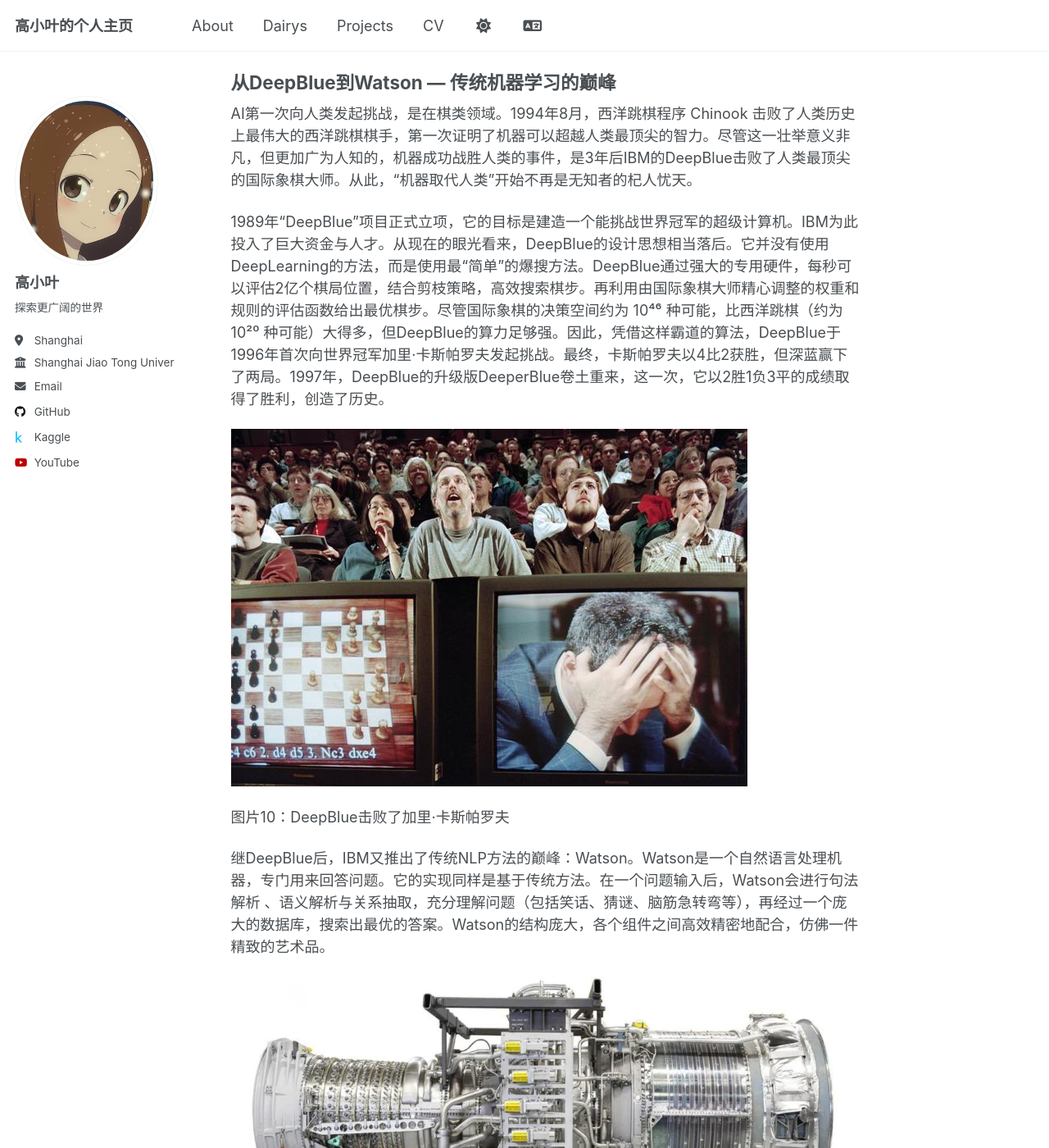
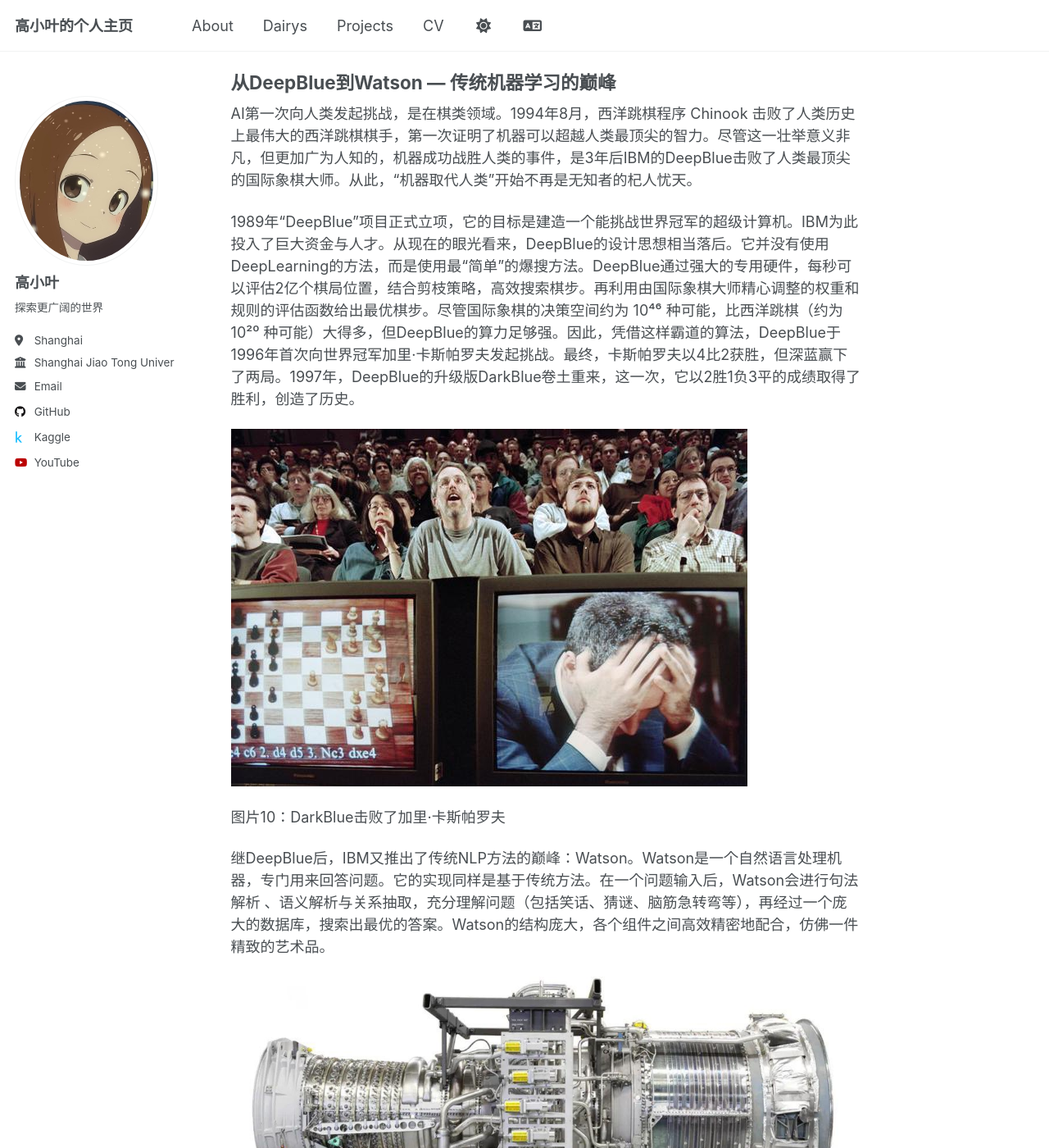
Before and after one commit to gaoyesjtu/gaoyesjtu.github.io, a Jekyll site: the page built from _dairys/第一章/2025-11-27-d.md, in a window 1280 px wide and 1400 px high, scrolled down 3924 px. Shown: the whole window at 82% size. Built offline with Jekyll 4.4.1, drawn with Linux system fonts in a browser that asks for light colours; comment, search, counter and statistics services are not loaded.

Commit message:
Update 2025-11-27-d.md

```diff
--- a/_dairys/第一章/2025-11-27-d.md
+++ b/_dairys/第一章/2025-11-27-d.md
@@ -60,11 +60,11 @@ IBM这个名字在今天并不为大多数人所知，除了计算机组成课
 
 AI第一次向人类发起挑战，是在棋类领域。1994年8月，西洋跳棋程序 Chinook 击败了人类历史上最伟大的西洋跳棋棋手，第一次证明了机器可以超越人类最顶尖的智力。尽管这一壮举意义非凡，但更加广为人知的，机器成功战胜人类的事件，是3年后IBM的DeepBlue击败了人类最顶尖的国际象棋大师。从此，“机器取代人类”开始不再是无知者的杞人忧天。
 
-1989年“DeepBlue”项目正式立项，它的目标是建造一个能挑战世界冠军的超级计算机。IBM为此投入了巨大资金与人才。从现在的眼光看来，DeepBlue的设计思想相当落后。它并没有使用DeepLearning的方法，而是使用最“简单”的爆搜方法。DeepBlue通过强大的专用硬件，每秒可以评估2亿个棋局位置，结合剪枝策略，高效搜索棋步。再利用由国际象棋大师精心调整的权重和规则的评估函数给出最优棋步。尽管国际象棋的决策空间约为 10⁴⁶ 种可能，比西洋跳棋（约为 10²⁰ 种可能）大得多，但DeepBlue的算力足够强。因此，凭借这样霸道的算法，DeepBlue于1996年首次向世界冠军加里·卡斯帕罗夫发起挑战。最终，卡斯帕罗夫以4比2获胜，但深蓝赢下了两局。1997年，DeepBlue的升级版DeeperBlue卷土重来，这一次，它以2胜1负3平的成绩取得了胜利，创造了历史。
+1989年“DeepBlue”项目正式立项，它的目标是建造一个能挑战世界冠军的超级计算机。IBM为此投入了巨大资金与人才。从现在的眼光看来，DeepBlue的设计思想相当落后。它并没有使用DeepLearning的方法，而是使用最“简单”的爆搜方法。DeepBlue通过强大的专用硬件，每秒可以评估2亿个棋局位置，结合剪枝策略，高效搜索棋步。再利用由国际象棋大师精心调整的权重和规则的评估函数给出最优棋步。尽管国际象棋的决策空间约为 10⁴⁶ 种可能，比西洋跳棋（约为 10²⁰ 种可能）大得多，但DeepBlue的算力足够强。因此，凭借这样霸道的算法，DeepBlue于1996年首次向世界冠军加里·卡斯帕罗夫发起挑战。最终，卡斯帕罗夫以4比2获胜，但深蓝赢下了两局。1997年，DeepBlue的升级版DarkBlue卷土重来，这一次，它以2胜1负3平的成绩取得了胜利，创造了历史。
 
-![图片10：DeeperBlue击败了加里·卡斯帕罗夫](/images/pictures/石器时代/图片12.jpg)
+![图片10：DarkBlue击败了加里·卡斯帕罗夫](/images/pictures/石器时代/图片12.jpg)
 
-图片10：DeepBlue击败了加里·卡斯帕罗夫
+图片10：DarkBlue击败了加里·卡斯帕罗夫
 
 继DeepBlue后，IBM又推出了传统NLP方法的巅峰：Watson。Watson是一个自然语言处理机器，专门用来回答问题。它的实现同样是基于传统方法。在一个问题输入后，Watson会进行句法解析 、语义解析与关系抽取，充分理解问题（包括笑话、猜谜、脑筋急转弯等），再经过一个庞大的数据库，搜索出最优的答案。Watson的结构庞大，各个组件之间高效精密地配合，仿佛一件精致的艺术品。
 
```
